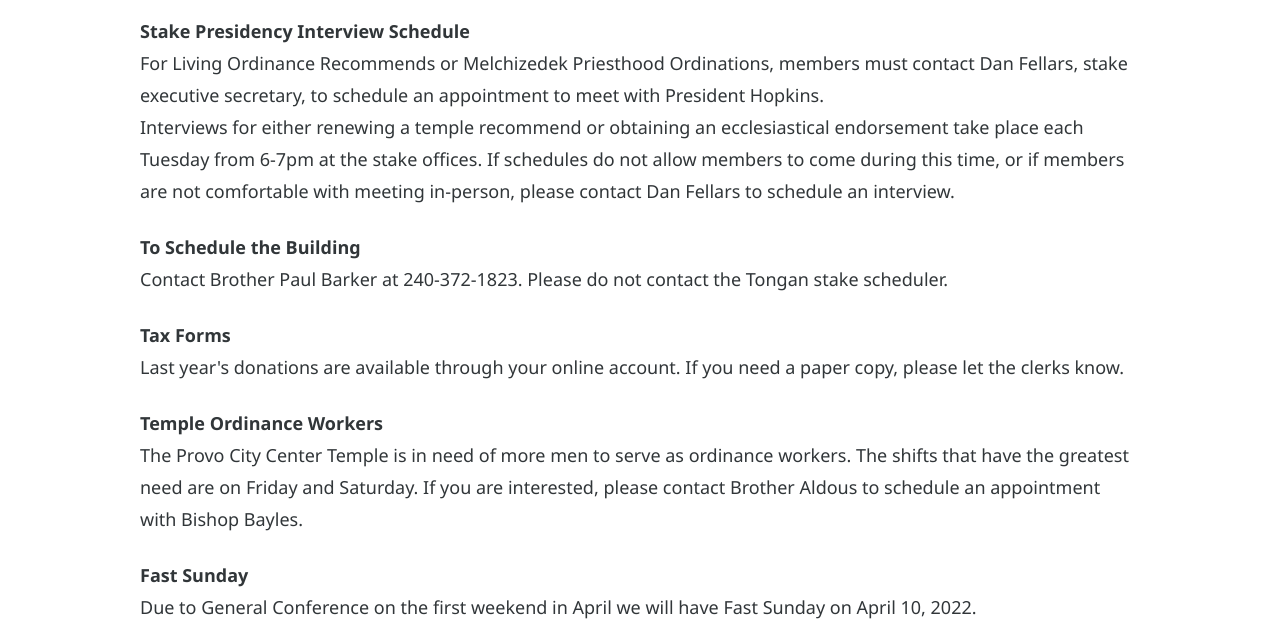
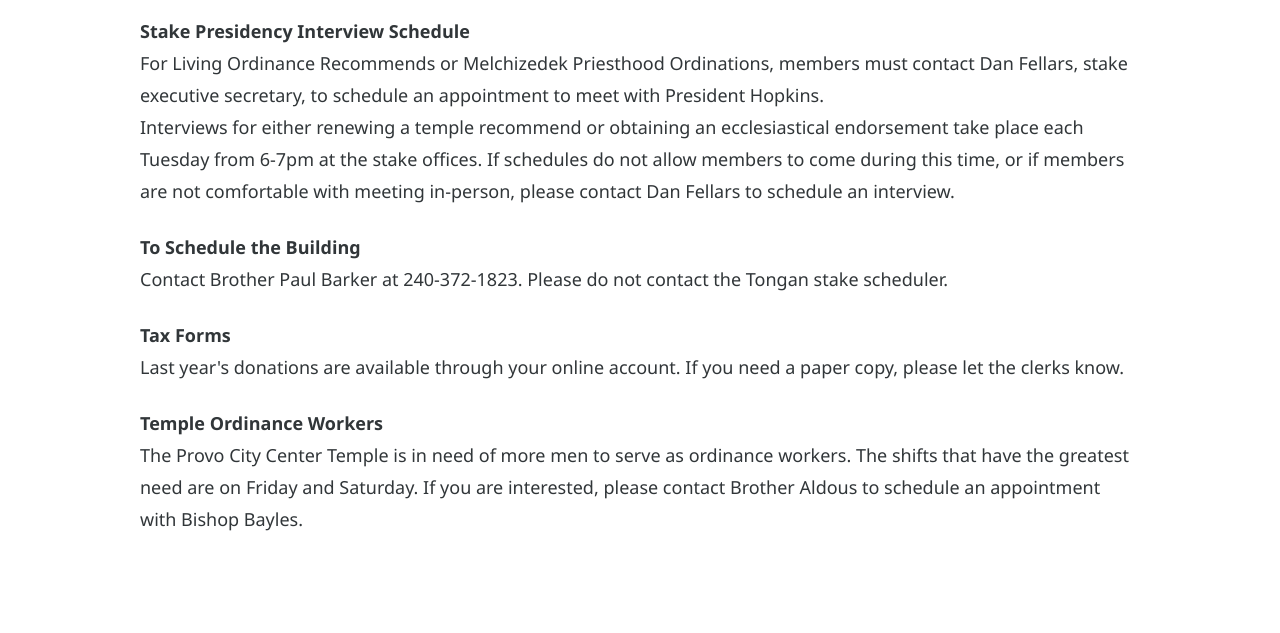
Before and after one commit to sc11clerk/sc11clerk.github.io, a plain HTML site: page index.html in a window 1280 px wide. Shown: the part 319-952 px from the top of the page. Drawn offline with nearby package versions, Linux system fonts and the light colour scheme.

Commit message:
removed fast sunday announcement

```diff
--- a/index.html
+++ b/index.html
@@ -64,10 +64,6 @@
                         an appointment with Bishop Bayles.
                     </p>
 
-                    <p><strong>Fast Sunday</strong><br />
-                        Due to General Conference on the first weekend in April
-                        we will have Fast Sunday on April 10, 2022.
-                    </p>
                 </div>
                 <div id="links">
                     <h2>Zoom Links for Church Attendance</h2>
```
